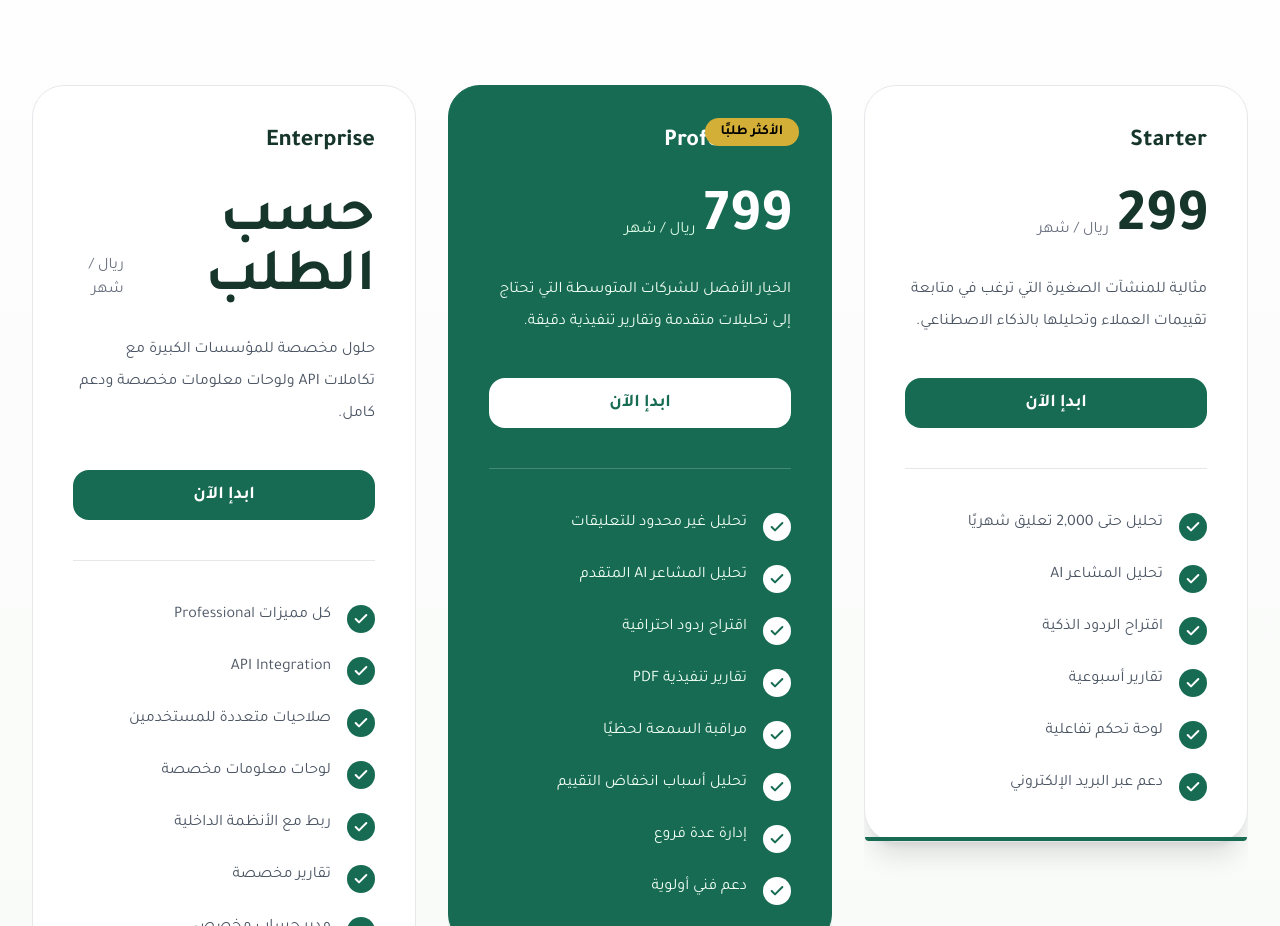
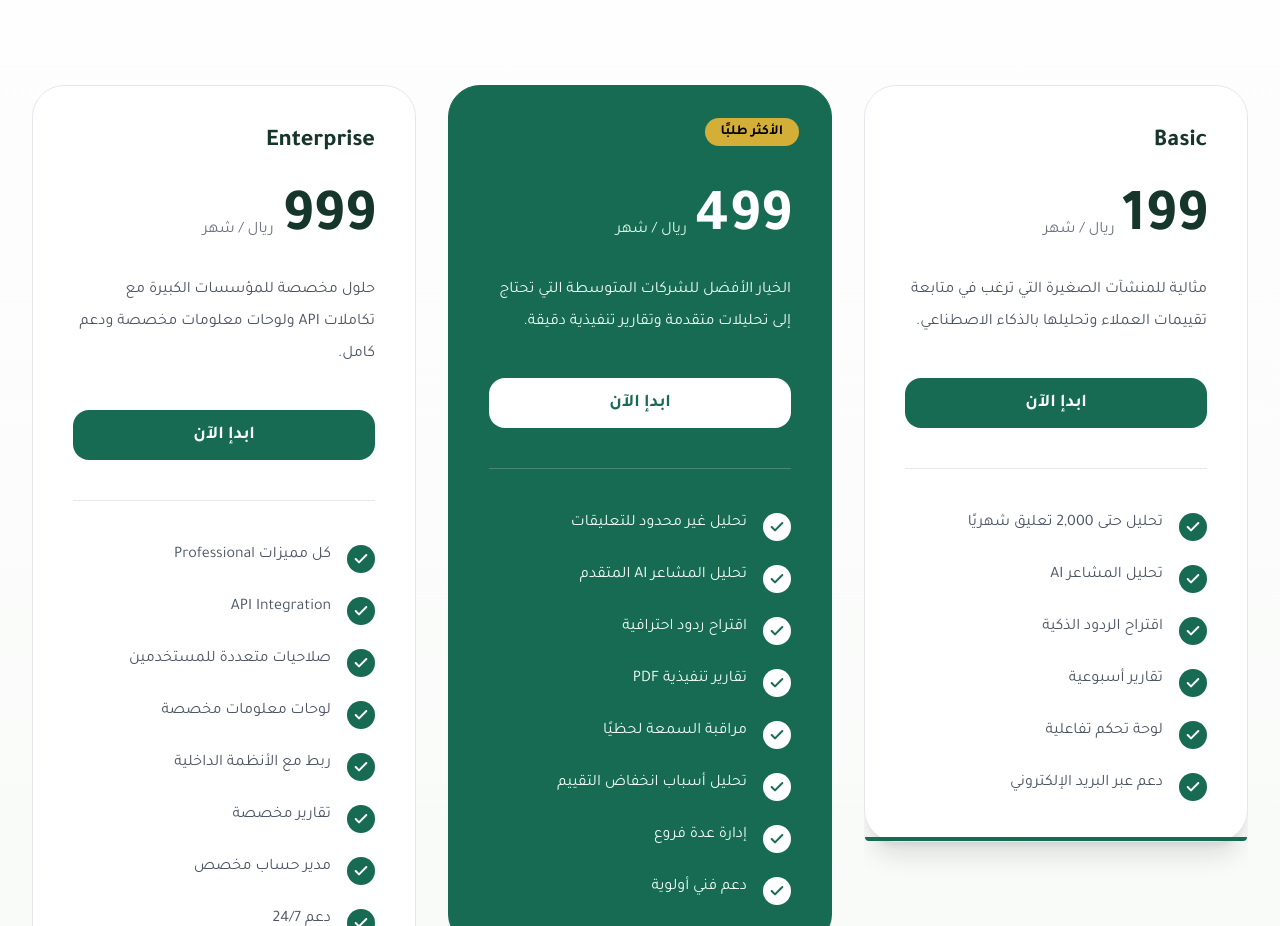
Before and after one commit to alaaalhrebi/inteleye, a Next.js app in the folder inteleye_project/: page / in a window 1280 px wide. Shown: the part 4480-5406 px from the top of the page. Built offline with nearby package versions, Linux system fonts and the light colour scheme.

Commit message:
Update plans.ts

```diff
--- a/inteleye_project/src/components/Pricing/plans.ts
+++ b/inteleye_project/src/components/Pricing/plans.ts
@@ -12,9 +12,9 @@ export type Plan = {
 
 export const plans: Plan[] = [
   {
-    name: "Starter",
+    name: "Basic",
 
-    price: "299",
+    price: "199",
 
     description:
       "مثالية للمنشآت الصغيرة التي ترغب في متابعة تقييمات العملاء وتحليلها بالذكاء الاصطناعي.",
@@ -30,9 +30,9 @@ export const plans: Plan[] = [
   },
 
   {
-    name: "Professional",
+    name: "Pro",
 
-    price: "799",
+    price: "499",
 
     featured: true,
 
@@ -54,7 +54,7 @@ export const plans: Plan[] = [
   {
     name: "Enterprise",
 
-    price: "حسب الطلب",
+    price: "999",
 
     description:
       "حلول مخصصة للمؤسسات الكبيرة مع تكاملات API ولوحات معلومات مخصصة ودعم كامل.",
```
